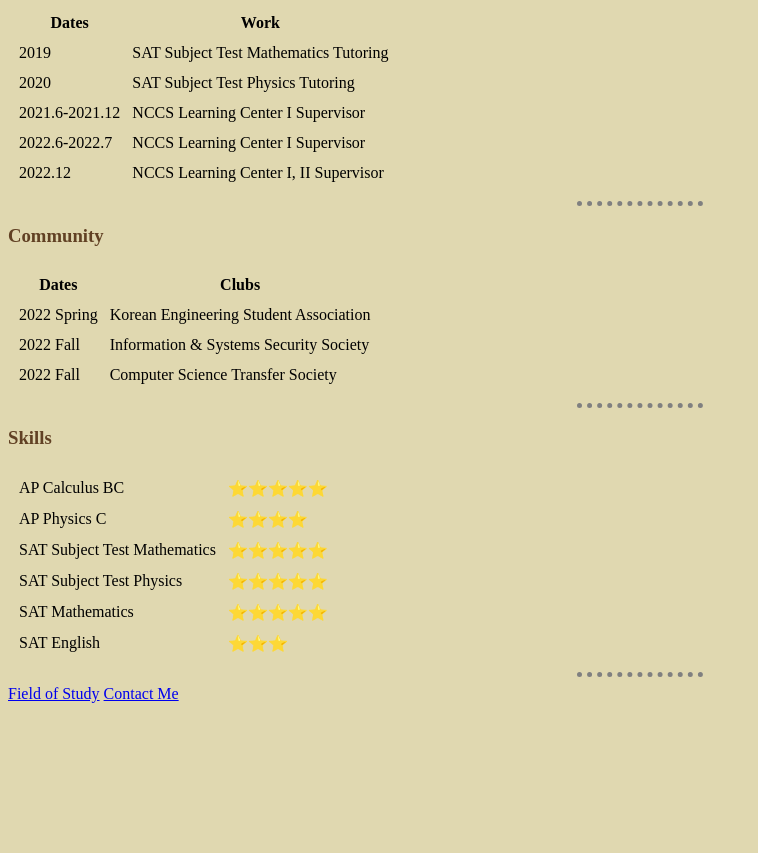
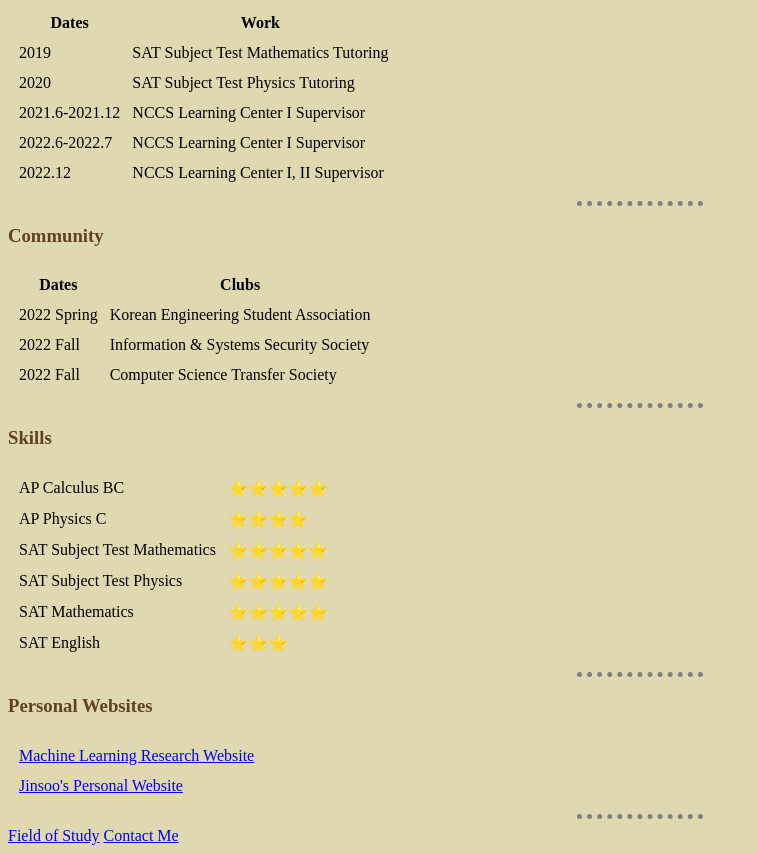
Before and after one commit to whwlstn/HTML---Personal-Site, a plain HTML site: page index.html in a window 1280 px wide. Shown: the part 465-1318 px from the top of the page, without its empty margins (0-758 px from the left). Before the commit the page ends 1176 px from the top, so only its background shows below. Drawn offline with Linux system fonts and the light colour scheme.

Commit message:
added website links

```diff
--- a/index.html
+++ b/index.html
@@ -118,6 +118,16 @@
 
     </table>
     <hr>
+    <h3>Personal Websites</h3>
+    <table cellspacing="10">
+        <tr>
+            <td><a class="footer-link" href="https://whwlstn.github.io/Machine-Learning-Research-Website/">Machine Learning Research Website</a></td>
+        </tr>
+        <tr>
+            <td><a class="footer-link" href="https://whwlstn.github.io/personal_website_02/">Jinsoo's Personal Website</a></td>
+        </tr>
+    </table>
+    <hr>
     <a href="field of study.html">Field of Study</a>
     <a href="contact-me.html">Contact Me</a>
 </body>
```
Also changed, not shown: contact-me.html (+2 -0 lines).
